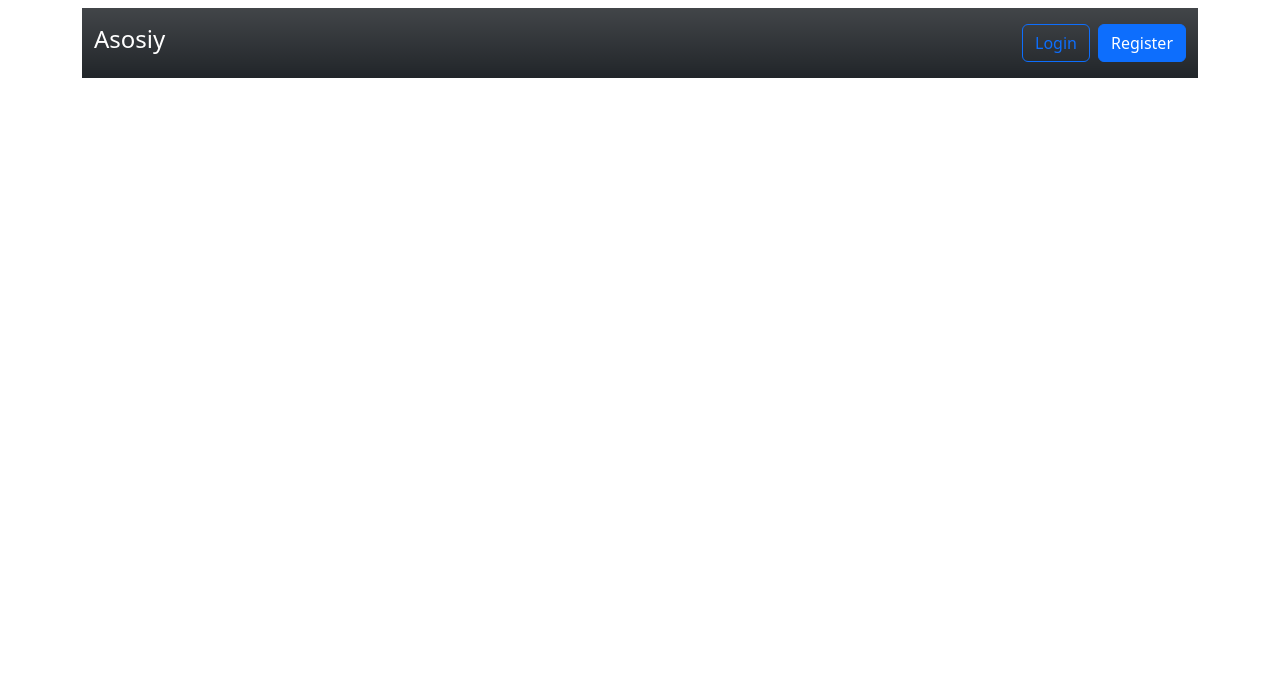
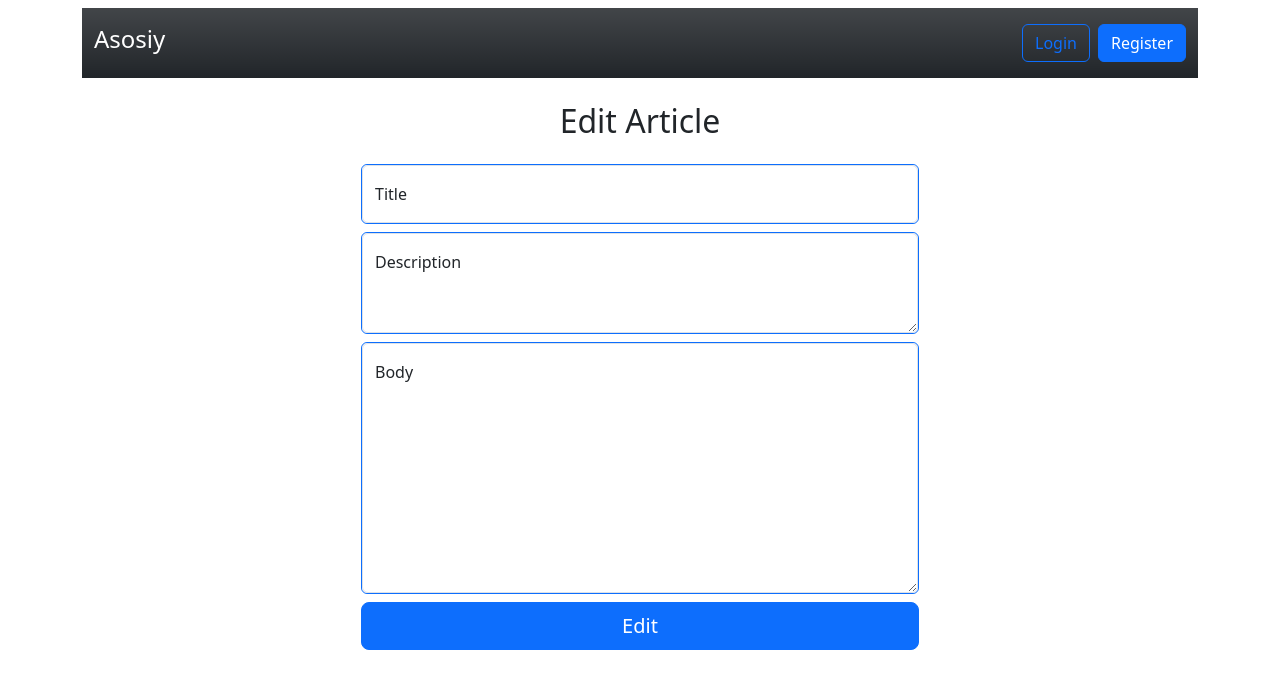
Before and after one commit to Bobur-Zokirov/redux_app_1, a React (Create React App) app: page /edit-article/1 in a window 1280 px wide. Shown: the top 688 px of the page. Built offline with nearby package versions, Linux system fonts and the light colour scheme; no server answers.

Commit message:
#27-28. Edit Article UI && API

```diff
--- a/src/App.jsx
+++ b/src/App.jsx
@@ -2,6 +2,7 @@ import { Routes, Route } from "react-router-dom";
 import {
   ArticleDeatil,
   CreateArticle,
+  EditArticle,
   Login,
   Main,
   Navbar,
@@ -9,11 +10,9 @@ import {
 } from "./components";
 import { useEffect } from "react";
 import AuthService from "./service/authServise";
-import ArticleService from "./service/articleService";
 import { getItem } from "./helpers/persistence-storage";
 import { useDispatch } from "react-redux";
 import { signUserSuccess } from "./slice/authSlice";
-import { getArticlesStart, getArticlesSuccess } from "./slice/articleSlice";
 
 export const App = () => {
   const dispatch = useDispatch();
@@ -42,8 +41,9 @@ export const App = () => {
         <Route path="/" element={<Main />} />
         <Route path="/register" element={<Register />} />
         <Route path="/login" element={<Login />} />
-        <Route path="/article/:id" element={<ArticleDeatil />} />
+        <Route path="/article/:slug" element={<ArticleDeatil />} />
         <Route path="/create-article" element={<CreateArticle />} />
+        <Route path="/edit-article/:slug" element={<EditArticle />} />
       </Routes>
     </div>
   );
--- a/src/components/Article-Deatil.jsx
+++ b/src/components/Article-Deatil.jsx
@@ -11,13 +11,13 @@ import { Loader } from "../ui";
 
 const ArticleDeatil = () => {
   const { articleDetail, isLoading } = useSelector((state) => state.article);
-  const { id } = useParams();
+  const { slug } = useParams();
   const dispatch = useDispatch();
 
   const getArticleDetail = async () => {
     dispatch(getArticleDetailStart());
     try {
-      const data = await ArticleService.getArticleDetail(id);
+      const data = await ArticleService.getArticleDetail(slug);
       dispatch(getArticleDetailSuccess(data.article));
     } catch (error) {
       dispatch(getArticleDetailFailure());
@@ -26,7 +26,7 @@ const ArticleDeatil = () => {
   };
   useEffect(() => {
     getArticleDetail();
-  }, [id]);
+  }, [slug]);
   return (
     <div>
       {isLoading ? (
--- a/src/components/Article-Form.jsx
+++ b/src/components/Article-Form.jsx
@@ -2,16 +2,17 @@ import { Input, TextArea } from "../ui";
 
 const ArticleForm = (props) => {
   const {
+    actionName,
     title,
     setTitle,
     description,
     setDescription,
     body,
     setBody,
-    postArticle,
+    formSubmit,
   } = props;
   return (
-    <form onSubmit={postArticle}>
+    <form onSubmit={formSubmit}>
       <Input
         type="text"
         label="Title"
@@ -38,7 +39,7 @@ const ArticleForm = (props) => {
         setState={setBody}
       />
       <button className="w-100 btn btn-lg btn-primary" type="submit">
-        Create
+        {actionName}
       </button>
     </form>
   );
--- a/src/components/Create-Article.jsx
+++ b/src/components/Create-Article.jsx
@@ -1,5 +1,4 @@
 import { useState } from "react";
-import { Input, TextArea } from "../ui";
 import ArticleService from "../service/articleService";
 import { useNavigate } from "react-router-dom";
 import ArticleForm from "./Article-Form";
@@ -11,12 +10,11 @@ const CreateArticle = () => {
 
   const navigate = useNavigate();
 
-  const postArticle = async (e) => {
+  const formSubmit = async (e) => {
     e.preventDefault();
     const article = { title, description, body };
     try {
       const response = await ArticleService.postArticle(article);
-      console.log(response.article);
       navigate("/");
     } catch (error) {
       console.log("error posting article");
@@ -24,13 +22,14 @@ const CreateArticle = () => {
   };
 
   const formProps = {
+    actionName: "Create",
     title,
     setTitle,
     description,
     setDescription,
     body,
     setBody,
-    postArticle,
+    formSubmit,
   };
 
   return (
--- /dev/null
+++ b/src/components/Edit-Article.jsx
@@ -0,0 +1,71 @@
+import { useEffect, useState } from "react";
+import ArticleForm from "./Article-Form";
+import { useNavigate, useParams } from "react-router-dom";
+import { useDispatch } from "react-redux";
+import {
+  getArticleDetailFailure,
+  getArticleDetailStart,
+  getArticleDetailSuccess,
+} from "../slice/articleSlice";
+import ArticleService from "../service/articleService";
+
+const EditArticle = () => {
+  const [title, setTitle] = useState("");
+  const [description, setDescription] = useState("");
+  const [body, setBody] = useState("");
+
+  const { slug } = useParams();
+  const dispatch = useDispatch();
+  const navigate = useNavigate();
+
+  const getArticleDetail = async () => {
+    dispatch(getArticleDetailStart());
+    try {
+      const data = await ArticleService.getArticleDetail(slug);
+      setTitle(data.article.title);
+      setDescription(data.article.description);
+      setBody(data.article.body);
+      dispatch(getArticleDetailSuccess(data.article));
+    } catch (error) {
+      dispatch(getArticleDetailFailure());
+      console.log(error.response.data.massage);
+    }
+  };
+
+  const formSubmit = async (e) => {
+    e.preventDefault();
+    const article = { title, description, body };
+    try {
+      await ArticleService.editArticle(slug, article);
+      navigate("/");
+    } catch (error) {
+      console.log(error?.response?.data?.errors?.article[0]);
+    }
+  };
+
+  useEffect(() => {
+    getArticleDetail();
+  }, []);
+
+  const formProps = {
+    actionName: "Edit",
+    title,
+    setTitle,
+    description,
+    setDescription,
+    body,
+    setBody,
+    formSubmit,
+  };
+
+  return (
+    <div className="text-center">
+      <h1 className="fs-2 mb-4">Edit Article</h1>
+      <div className="w-50 w-md-75 mx-auto">
+        <ArticleForm {...formProps} />
+      </div>
+    </div>
+  );
+};
+
+export default EditArticle;
--- a/src/components/Main.jsx
+++ b/src/components/Main.jsx
@@ -72,6 +72,9 @@ const Main = () => {
                             <button
                               type="button"
                               className="btn btn-sm btn-outline-secondary"
+                              onClick={() =>
+                                navigate(`/edit-article/${article.slug}`)
+                              }
                             >
                               Edit
                             </button>
--- a/src/components/index.js
+++ b/src/components/index.js
@@ -6,3 +6,4 @@ export { default as ValidationError } from "./ValidationError";
 export { default as ArticleDeatil } from "./Article-Deatil";
 export { default as CreateArticle } from "./Create-Article";
 export { default as ArticleForm } from "./Article-Form";
+export { default as EditArticle } from "./Edit-Article";
--- a/src/service/articleService.js
+++ b/src/service/articleService.js
@@ -20,6 +20,11 @@ const ArticleService = {
     const { data } = await axios.delete(`/articles/${slug}`);
     return data;
   },
+
+  async editArticle(slug, article) {
+    const { data } = await axios.put(`/articles/${slug}`, { article });
+    return data;
+  },
 };
 
 export default ArticleService;
```
